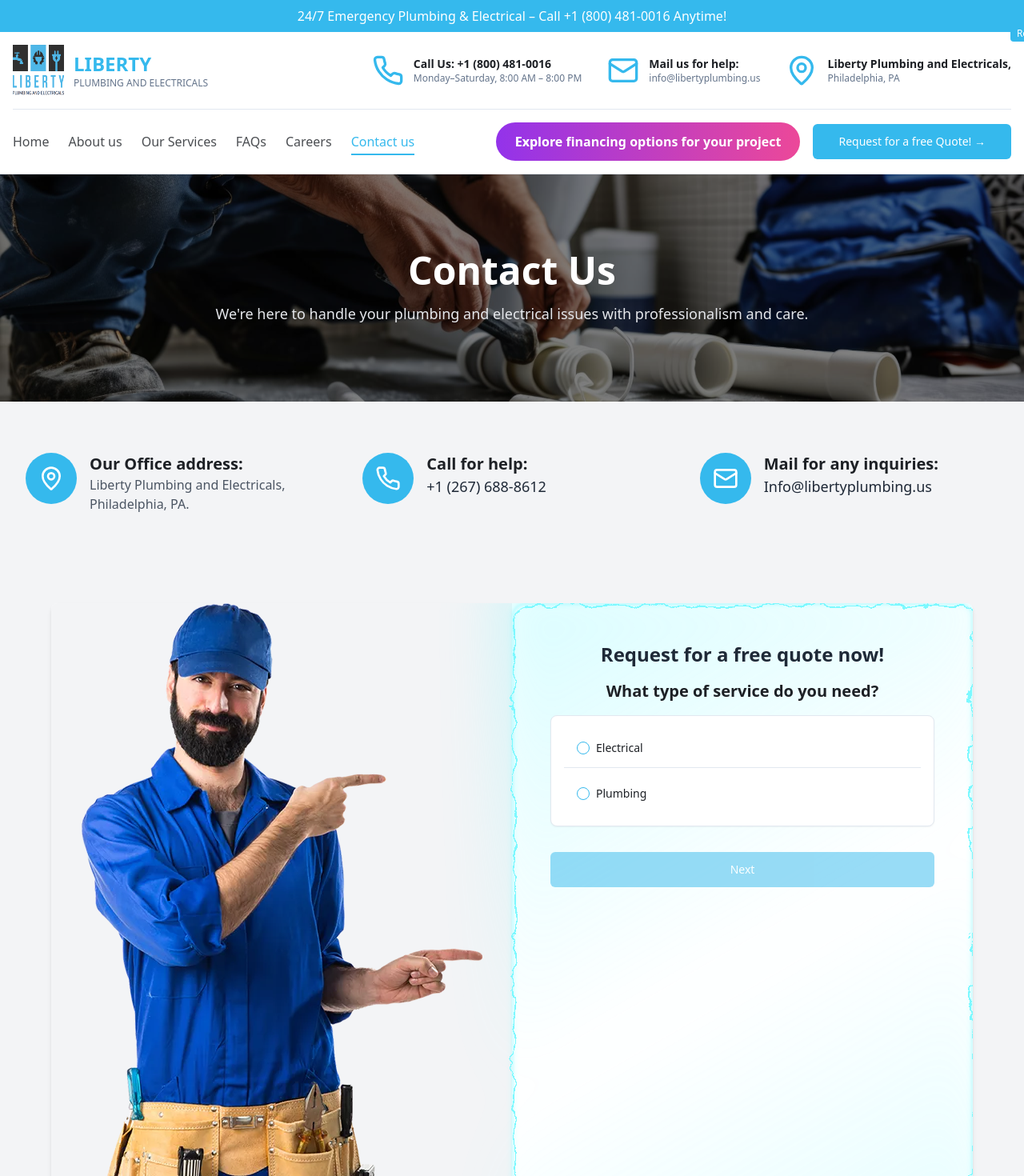
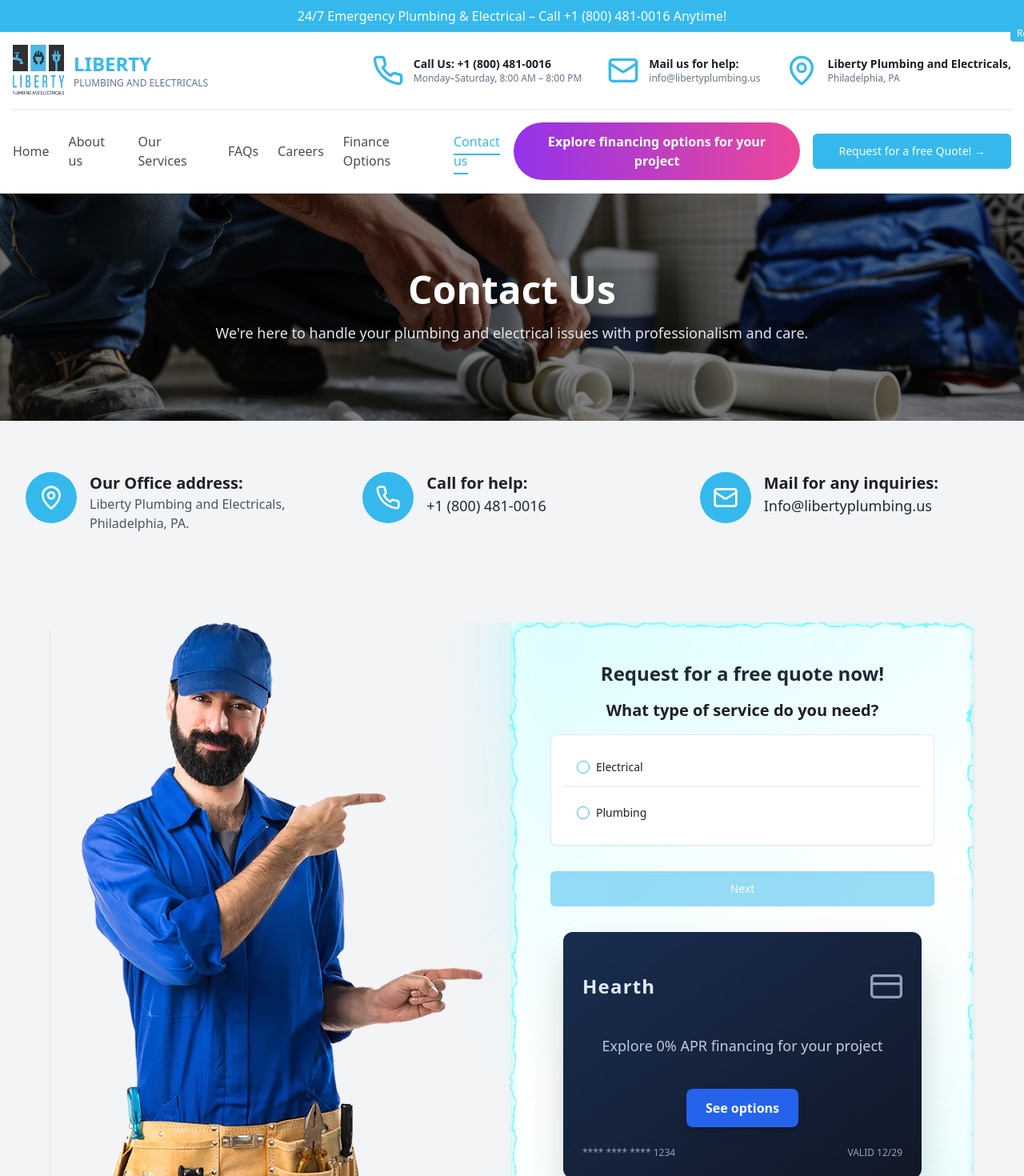
Before and after one commit to andy1945/libertyplumbing, a React (Vite) app: page /contact in a window 1280 px wide. Shown: the top 1470 px of the page at 80% size. Built offline with nearby package versions, Linux system fonts and the light colour scheme; the HTML template or start-up script is replaced by a standard one.

Commit message:
financingoptions

```diff
--- a/src/components/Navbar.tsx
+++ b/src/components/Navbar.tsx
@@ -17,6 +17,11 @@ export const Navbar = () => {
     { name: "Our Services", path: "/services" },
     { name: "FAQs", path: "/faqs" },
     { name: "Careers", path: "/careers" },
+    {
+      name: "Finance Options",
+      path: "https://app.gethearth.com/financing/56577/100041/prequalify?utm_campaign=56577&utm_content=zero_percent&utm_medium=contractor-website&utm_source=contractor&utm_term=100041",
+      external: true,
+    },
     { name: "Contact us", path: "/contact", badge: "Request!" },
   ];
 
@@ -92,6 +97,16 @@ export const Navbar = () => {
               <ul className="hidden md:flex items-center gap-6">
                 {navLinks.map((link) => (
                   <li key={link.path}>
+                    {link.external ? (
+                      <a
+                        href={link.path}
+                        target="_blank"
+                        rel="noopener noreferrer"
+                        className="transition-all font-medium pb-1 border-b-2 text-foreground/80 hover:text-primary border-transparent"
+                      >
+                        {link.name}
+                      </a>
+                    ) : (
                       <Link
                         to={link.path}
                         className={`transition-all font-medium pb-1 border-b-2 ${
@@ -107,6 +122,7 @@ export const Navbar = () => {
                           </span>
                         )}
                       </Link>
+                    )}
                   </li>
                 ))}
               </ul>
@@ -152,6 +168,17 @@ export const Navbar = () => {
                 <ul className="flex flex-col gap-4 mt-4">
                   {navLinks.map((link) => (
                     <li key={link.path}>
+                      {link.external ? (
+                        <a
+                          href={link.path}
+                          target="_blank"
+                          rel="noopener noreferrer"
+                          className="text-sm font-medium hover:text-primary transition-colors block"
+                          onClick={() => setIsMenuOpen(false)}
+                        >
+                          {link.name}
+                        </a>
+                      ) : (
                         <Link
                           to={link.path}
                           className="text-sm font-medium hover:text-primary transition-colors block"
@@ -159,6 +186,7 @@ export const Navbar = () => {
                         >
                           {link.name}
                         </Link>
+                      )}
                     </li>
                   ))}
                   <li>
--- a/src/pages/Contact.tsx
+++ b/src/pages/Contact.tsx
@@ -50,10 +50,10 @@ const ContactPage = () => {
                 <div>
                   <h3 className="text-xl font-bold">Call for help:</h3>
                   <a
-                    href="tel:+12676888612"
+                    href="tel:+18004810016"
                     className="text-lg text-gray-800 hover:text-primary"
                   >
-                    +1 (267) 688-8612
+                    +1 (800) 481-0016
                   </a>
                 </div>
               </div>
@@ -101,6 +101,30 @@ const ContactPage = () => {
                     Request for a free quote now!
                   </h2>
                   <StepForm />
+                  <div className="mt-8 w-full max-w-md mx-auto bg-gray-900 rounded-xl shadow-2xl p-6 space-y-6 relative overflow-hidden">
+                    <div className="absolute top-0 left-0 w-full h-full bg-gradient-to-br from-blue-500/20 to-transparent"></div>
+                    <div className="flex justify-between items-center">
+                      <h2 className="text-white font-bold text-2xl tracking-wider">Hearth</h2>
+                      <svg xmlns="http://www.w3.org/2000/svg" width="40" height="40" viewBox="0 0 24 24" fill="none" stroke="currentColor" strokeWidth="2" strokeLinecap="round" strokeLinejoin="round" className="text-gray-400"><rect x="1" y="4" width="22" height="16" rx="2" ry="2"></rect><line x1="1" y1="10" x2="23" y2="10"></line></svg>
+                    </div>
+                    <div className="text-center pt-4">
+                      <p className="text-gray-300 text-lg">
+                        Explore 0% APR financing for your project
+                      </p>
+                    </div>
+                    <div className="pt-4 flex justify-center">
+                        <button
+                            className="bg-blue-600 hover:bg-blue-700 text-white font-bold py-3 px-6 rounded-lg shadow-lg transform transition-transform hover:scale-105"
+                            onClick={() => window.open("https://app.gethearth.com/financing/56577/100041/prequalify?utm_campaign=56577&utm_content=zero_percent&utm_medium=contractor-website&utm_source=contractor&utm_term=100041", "_blank")}
+                        >
+                          See options
+                        </button>
+                    </div>
+                    <div className="flex justify-between items-center text-gray-400 text-xs">
+                        <span>**** **** **** 1234</span>
+                        <span>VALID 12/29</span>
+                    </div>
+                  </div>
                 </div>
               </ElectricBorder>
             </div>
```
Lines whose indentation alone changed are shown as unchanged.
